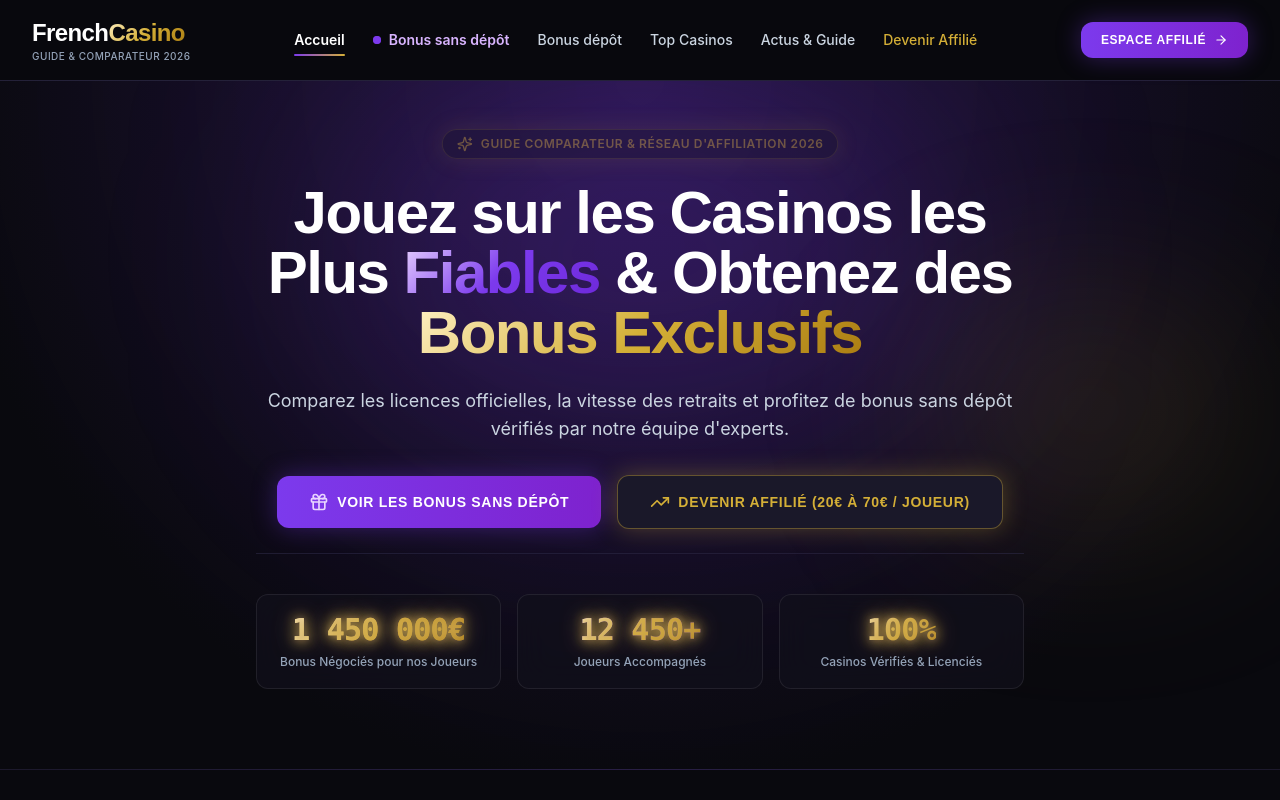
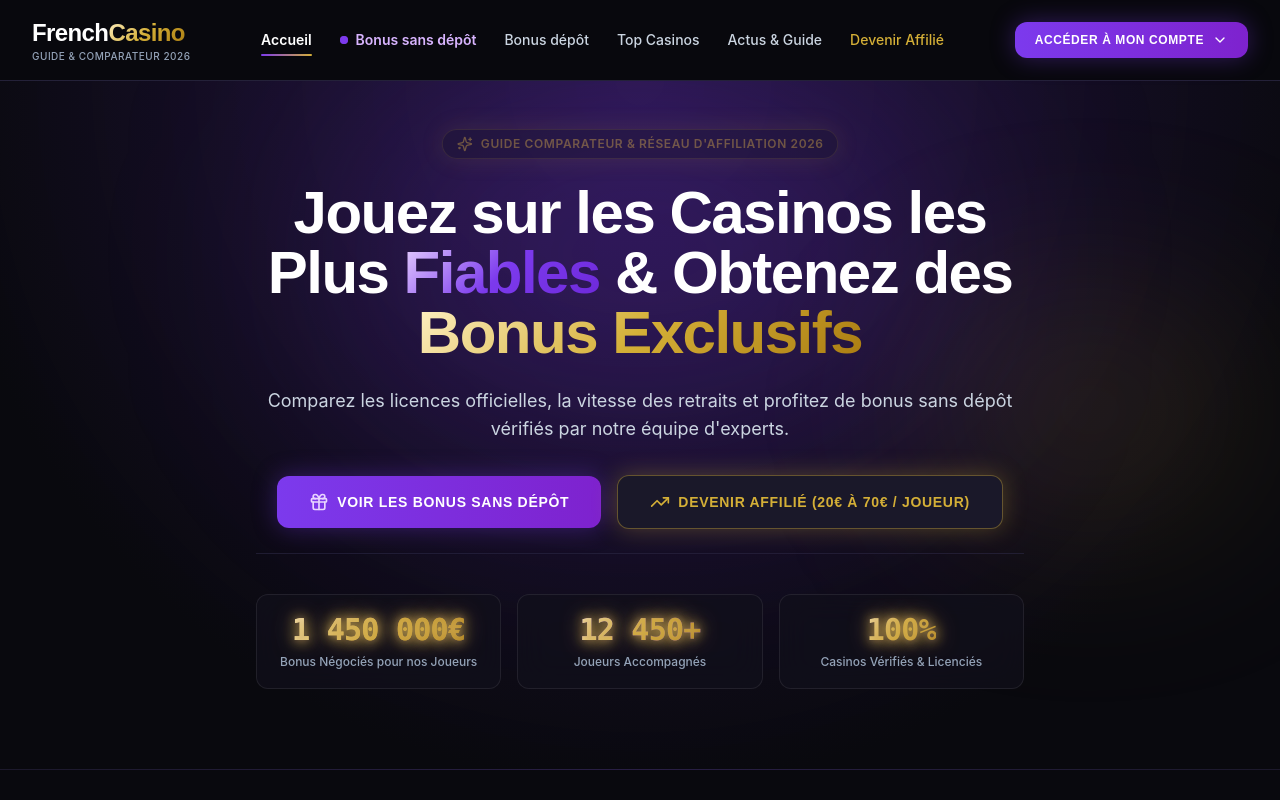
Before and after one commit to FrenchCasino/FrenchCasino, a Next.js app: page / in a window 1280 px wide. Shown: the top 800 px of the page. Built offline with nearby package versions, Linux system fonts and the light colour scheme.

Commit message:
feat: add account dropdown navigation in header and update login routing

```diff
--- a/app/connexion/page.tsx
+++ b/app/connexion/page.tsx
@@ -46,6 +46,8 @@ export default function ConnexionPage() {
     router.refresh()
     if (profile?.role === 'admin') {
       router.push('/admin')
+    } else if (profile?.role === 'recruiter') {
+      router.push('/recruiter')
     } else {
       router.push('/dashboard')
     }
--- a/components/layout/Header.tsx
+++ b/components/layout/Header.tsx
@@ -3,14 +3,14 @@
 import React, { useState } from 'react'
 import Link from 'next/link'
 import { usePathname } from 'next/navigation'
-import { Menu, X, ArrowRight } from 'lucide-react'
+import { Menu, X, ArrowRight, ChevronDown, LayoutDashboard, Target, ShieldCheck } from 'lucide-react'
 
 export function Header() {
   const pathname = usePathname()
   const [mobileMenuOpen, setMobileMenuOpen] = useState(false)
 
   // Ne pas afficher le header du site public sur l'application Dashboard et Admin
-  if (pathname.startsWith('/dashboard') || pathname.startsWith('/admin')) {
+  if (pathname.startsWith('/dashboard') || pathname.startsWith('/admin') || pathname.startsWith('/recruiter')) {
     return null
   }
 
@@ -82,15 +82,30 @@ export function Header() {
             })}
           </nav>
 
-          {/* Seul Bouton CTA Principal */}
-          <div className="hidden lg:flex items-center">
-            <Link
-              href="/dashboard"
-              className="px-5 py-2.5 rounded-xl font-display font-bold text-xs uppercase tracking-wider text-white bg-gradient-to-r from-primary to-purple-700 hover:from-primary-hover hover:to-purple-800 shadow-purple-glow hover:shadow-lg transition-all transform hover:-translate-y-0.5 flex items-center gap-2"
+          {/* Menu Compte avec Dropdown */}
+          <div className="hidden lg:flex items-center relative group">
+            <button
+              className="px-5 py-2.5 rounded-xl font-display font-bold text-xs uppercase tracking-wider text-white bg-gradient-to-r from-primary to-purple-700 hover:from-primary-hover hover:to-purple-800 shadow-purple-glow hover:shadow-lg transition-all flex items-center gap-2"
             >
-              <span>Espace Affilié</span>
-              <ArrowRight className="w-3.5 h-3.5" />
-            </Link>
+              <span>Accéder à mon compte</span>
+              <ChevronDown className="w-4 h-4 transition-transform group-hover:rotate-180" />
+            </button>
+            <div className="absolute right-0 top-full pt-4 opacity-0 invisible group-hover:opacity-100 group-hover:visible transition-all duration-200 z-50">
+              <div className="bg-surface-card border border-slate-800 rounded-xl shadow-xl w-52 overflow-hidden flex flex-col p-2">
+                <Link href="/dashboard" className="px-4 py-3 text-sm font-medium text-slate-300 hover:text-white hover:bg-slate-800/50 rounded-lg transition-colors flex items-center gap-2">
+                  <LayoutDashboard className="w-4 h-4 text-purple-400" />
+                  Espace Affilié
+                </Link>
+                <Link href="/recruiter" className="px-4 py-3 text-sm font-medium text-slate-300 hover:text-white hover:bg-slate-800/50 rounded-lg transition-colors flex items-center gap-2">
+                  <Target className="w-4 h-4 text-gold" />
+                  Espace Recruteur
+                </Link>
+                <Link href="/admin" className="px-4 py-3 text-sm font-medium text-slate-300 hover:text-white hover:bg-slate-800/50 rounded-lg transition-colors flex items-center gap-2">
+                  <ShieldCheck className="w-4 h-4 text-emerald" />
+                  Espace Admin
+                </Link>
+              </div>
+            </div>
           </div>
 
           {/* Bouton Hamburger Mobile */}
@@ -132,13 +147,31 @@ export function Header() {
               </div>
             </Link>
           ))}
-          <div className="pt-3 border-t border-slate-800">
+          <div className="pt-3 border-t border-slate-800 space-y-2">
+            <div className="text-[10px] text-slate-400 font-bold uppercase tracking-wider px-2">Accéder à mon compte</div>
             <Link
               href="/dashboard"
               onClick={() => setMobileMenuOpen(false)}
-              className="w-full text-center block py-3 rounded-xl bg-primary text-white font-bold text-xs uppercase tracking-wider shadow-purple-glow"
+              className="w-full flex items-center gap-2 py-3 px-4 rounded-xl text-sm font-medium text-slate-300 hover:bg-slate-800/50"
             >
-              Accéder à l&apos;Espace Affilié
+              <LayoutDashboard className="w-4 h-4 text-purple-400" />
+              Espace Affilié
+            </Link>
+            <Link
+              href="/recruiter"
+              onClick={() => setMobileMenuOpen(false)}
+              className="w-full flex items-center gap-2 py-3 px-4 rounded-xl text-sm font-medium text-slate-300 hover:bg-slate-800/50"
+            >
+              <Target className="w-4 h-4 text-gold" />
+              Espace Recruteur
+            </Link>
+            <Link
+              href="/admin"
+              onClick={() => setMobileMenuOpen(false)}
+              className="w-full flex items-center gap-2 py-3 px-4 rounded-xl text-sm font-medium text-slate-300 hover:bg-slate-800/50"
+            >
+              <ShieldCheck className="w-4 h-4 text-emerald" />
+              Espace Admin
             </Link>
           </div>
         </div>
```
